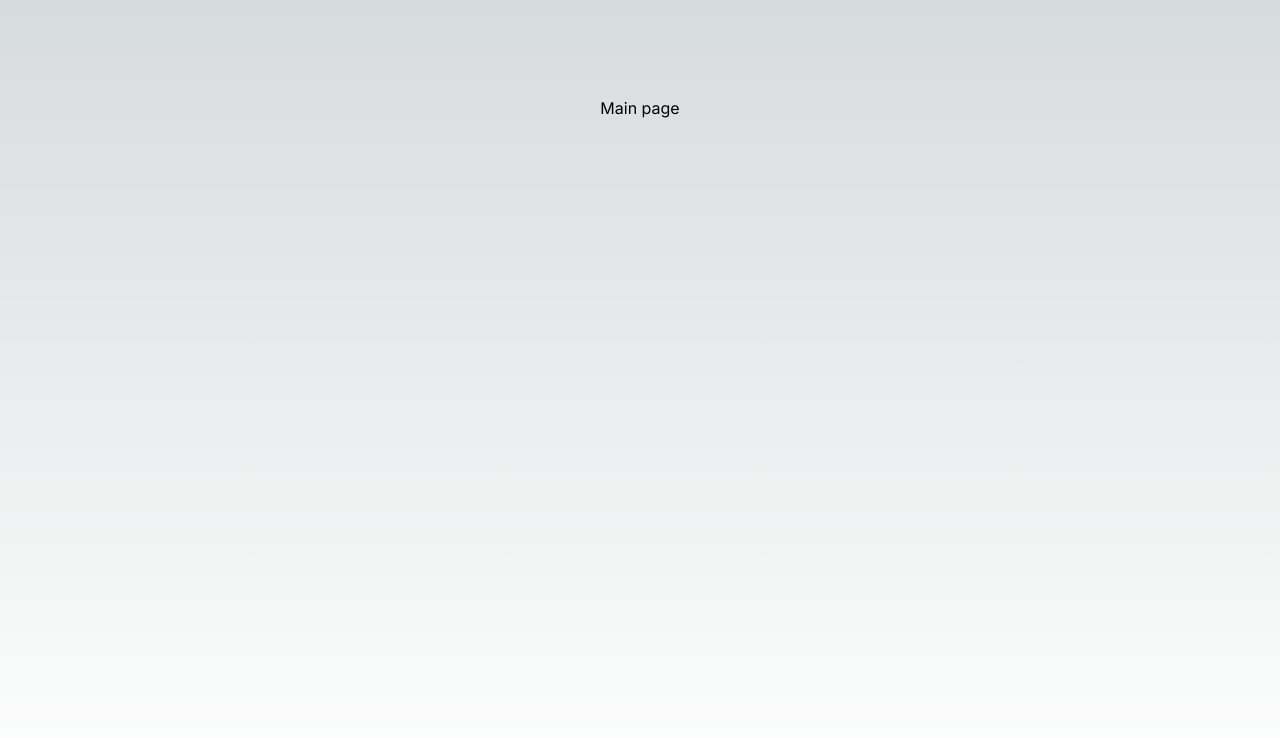
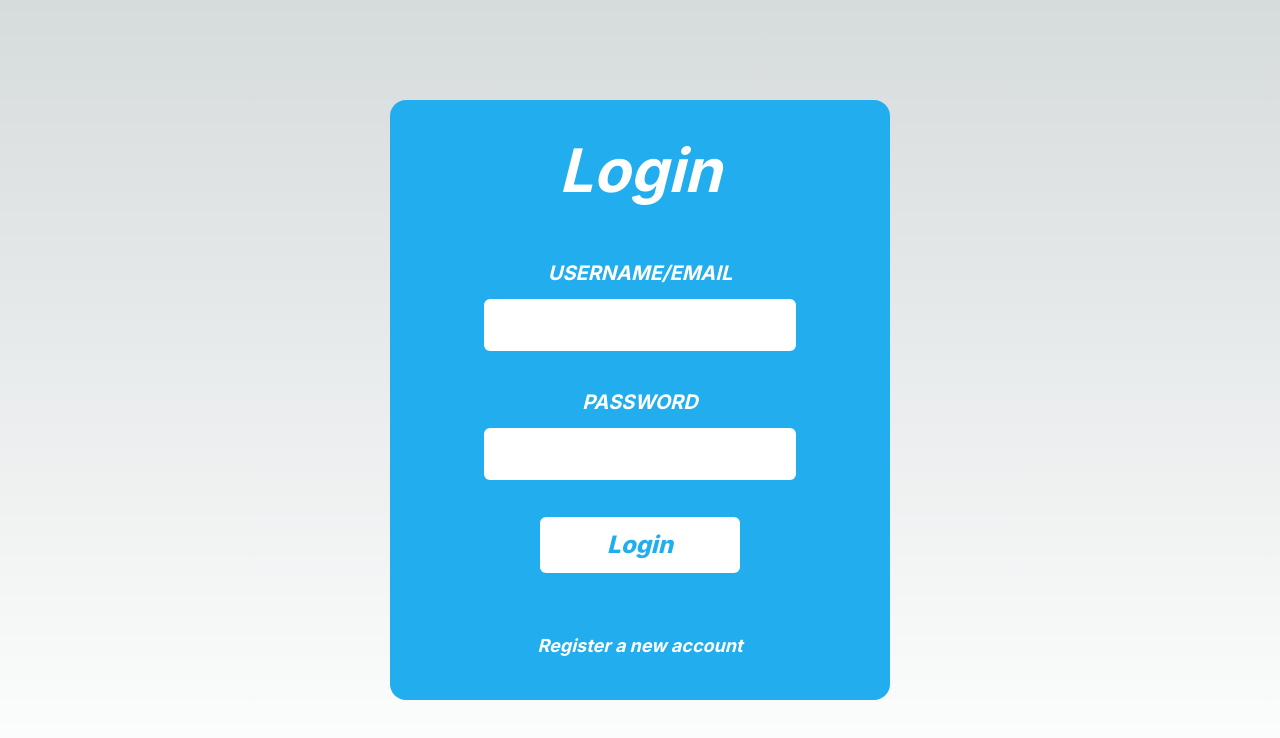
Before and after one commit to Arthur-Jr/user-hub, a Next.js app: page / in a window 1280 px wide. Shown: the top 738 px of the page. Built offline with nearby package versions, Linux system fonts and the light colour scheme.

Commit message:
feat: add login and register form on main page

```diff
--- a/src/app/page.js
+++ b/src/app/page.js
@@ -1,9 +1,9 @@
-import Image from 'next/image'
+import { LoginRegisterForm } from '@/components'
 
 export default function Home() {
   return (
-    <main className="flex min-h-screen flex-col items-center justify-between p-24">
-      <h1>Main page</h1>
+    <main className="flex flex-col items-center justify-center min-h-screen">
+      <LoginRegisterForm />
     </main>
   )
 }
--- /dev/null
+++ b/src/components/LoginRegisterForm.jsx
@@ -0,0 +1,29 @@
+'use client';
+
+import { useState } from 'react'
+import LoginForm from './LoginForm';
+import RegisterFrom from './RegisterFrom';
+
+function LoginRegisterForm() {
+  const [isLogin, setIsLogin] = useState(true);
+
+  return (
+    <section
+      className="flex flex-col items-center justify-around bg-primary-color p-5 w-full h-[100vh] sm:h-[600px] sm:w-[500px] sm:rounded-2xl"
+    >
+      <h1 className="text-6xl italic font-bold text-white">{ isLogin ? 'Login' : 'Register' }</h1>
+
+      { isLogin ? <LoginForm /> : <RegisterFrom/> }
+
+      <button
+        type="button"
+        onClick={ () => setIsLogin(!isLogin)}
+        className="text-lg font-bold italic text-white hover:underline underline-offset-4"
+      >
+        { isLogin ? 'Register a new account' : 'Login' }
+      </button>
+    </section>
+  )
+}
+
+export default LoginRegisterForm
--- /dev/null
+++ b/src/components/index.js
@@ -0,0 +1,3 @@
+import LoginRegisterForm from './LoginRegisterForm';
+
+export { LoginRegisterForm };
```
